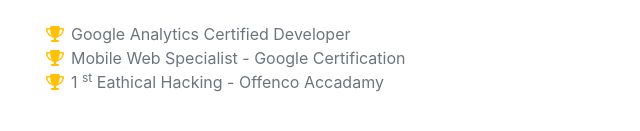
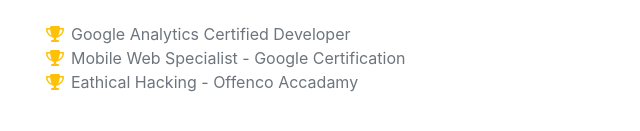
Before and after one commit to sadiq-sidhu/sadiq-protfolio.in, a plain HTML site: page index.html in a window 1280 px wide. Shown: the part 4948-5079 px from the top of the page, 289-929 px from the left. Drawn offline with nearby package versions, Linux system fonts and the light colour scheme; a web font is replaced by a local one.

Commit message:
index.html

```diff
--- a/index.html
+++ b/index.html
@@ -206,8 +206,8 @@
                         </li>
                         <li>
                             <span class="fa-li"><i class="fas fa-trophy text-warning"></i></span>
-                            1
-                            <sup>st</sup>
+
+                            <sup></sup>
                            Eathical  Hacking - Offenco Accadamy
                         </li>
 
```
